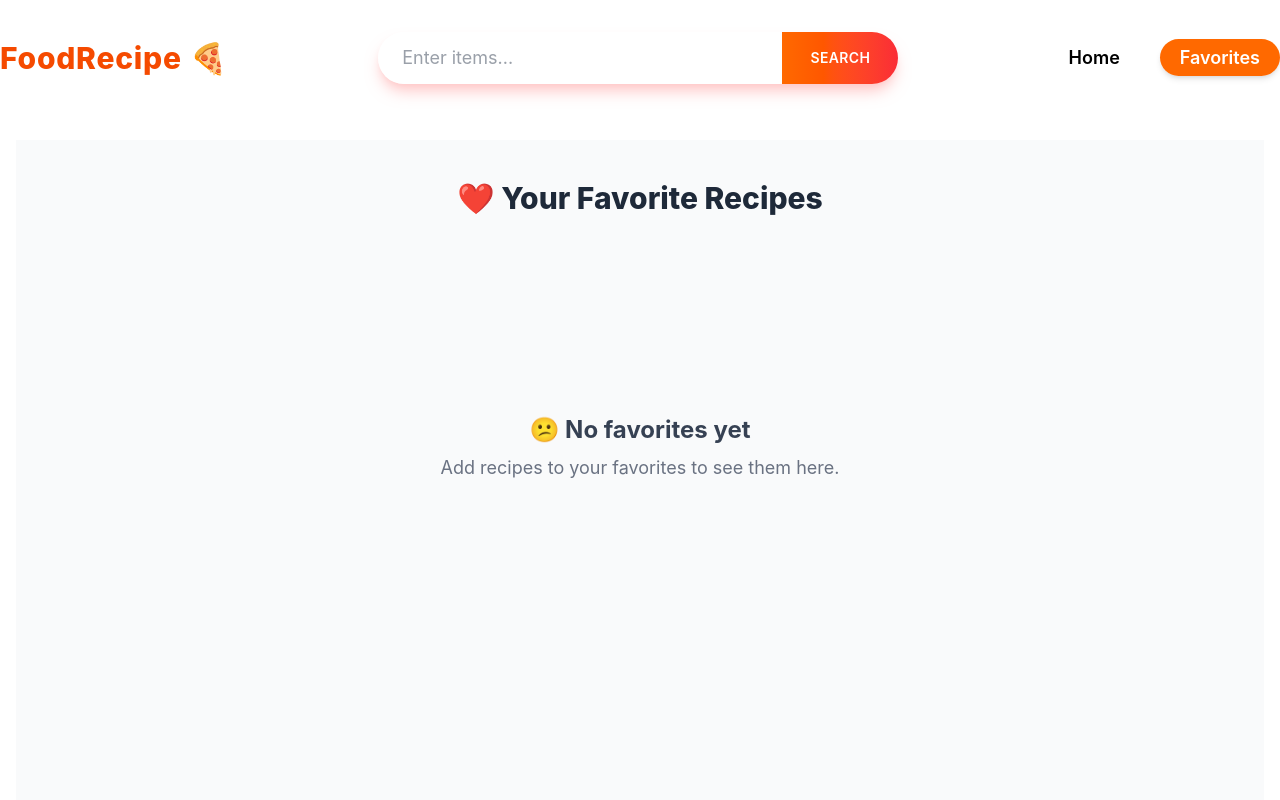
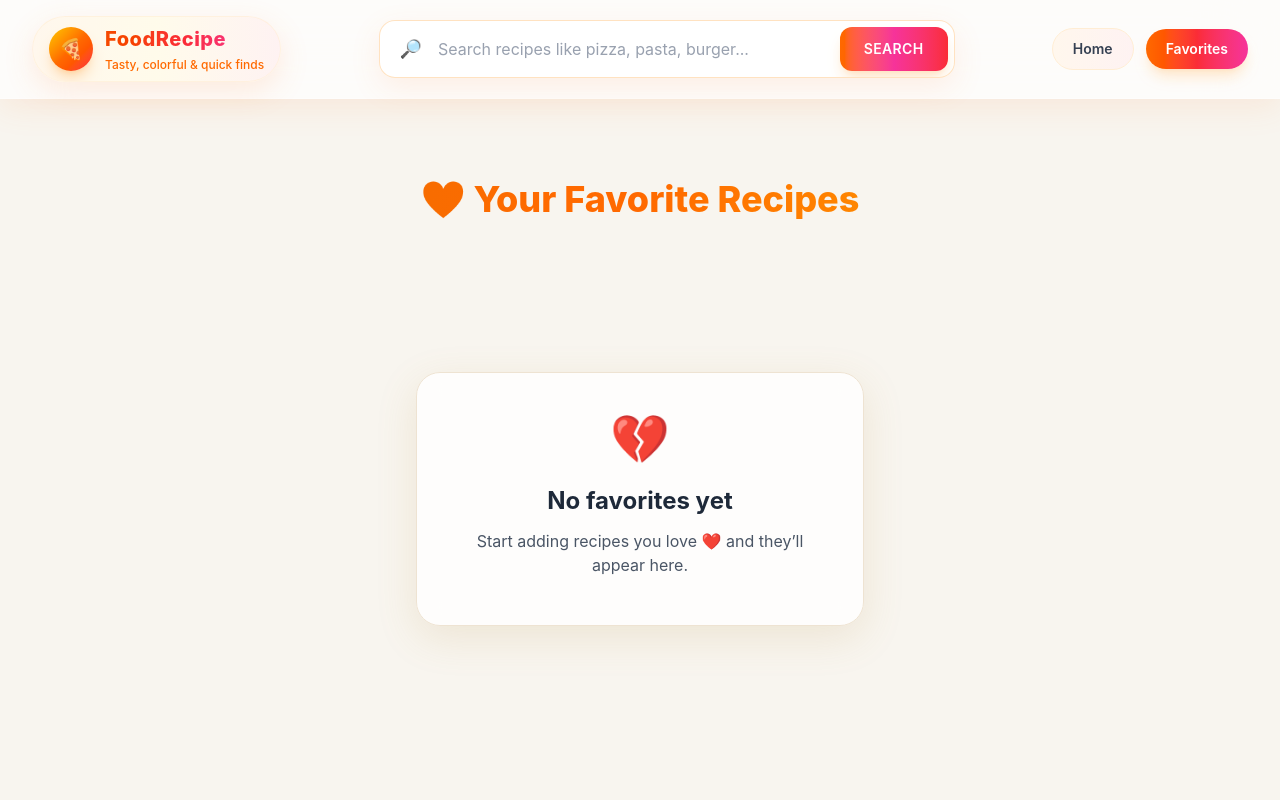
Before and after one commit to Amitun-dot/Food-Recipe-Application, a React (Vite) app: page /favorites in a window 1280 px wide. Shown: the top 800 px of the page. Built offline with nearby package versions, Linux system fonts and the light colour scheme.

Commit message:
some Ui chnage

```diff
--- a/src/App.css
+++ /dev/null
@@ -1,38 +0,0 @@
-.App {
-  text-align: center;
-}
-
-.App-logo {
-  height: 40vmin;
-  pointer-events: none;
-}
-
-@media (prefers-reduced-motion: no-preference) {
-  .App-logo {
-    animation: App-logo-spin infinite 20s linear;
-  }
-}
-
-.App-header {
-  background-color: #282c34;
-  min-height: 100vh;
-  display: flex;
-  flex-direction: column;
-  align-items: center;
-  justify-content: center;
-  font-size: calc(10px + 2vmin);
-  color: white;
-}
-
-.App-link {
-  color: #61dafb;
-}
-
-@keyframes App-logo-spin {
-  from {
-    transform: rotate(0deg);
-  }
-  to {
-    transform: rotate(360deg);
-  }
-}
--- a/src/App.jsx
+++ b/src/App.jsx
@@ -1,4 +1,3 @@
-import "./App.css";
 import { Routes, Route } from "react-router-dom";
 import Navbar from "./components/navbar";
 import Home from "./pages/home";
@@ -7,17 +6,19 @@ import Details from "./pages/details";
 
 function App() {
   return (
-    <div className="min-h-screen bg-white text-gray-600 text-lg">
+    <div className="min-h-screen bg-[#f8f5ef] text-gray-700 text-base sm:text-lg">
+
+      {/* Navbar */}
       <Navbar />
 
-      {/* Global page container */}
-      <div className="max-w-7xl mx-auto px-4 py-6">
+      {/* Main Content */}
+      <main className="max-w-7xl mx-auto px-4 py-6 sm:py-8">
         <Routes>
           <Route path="/" element={<Home />} />
           <Route path="/favorites" element={<Favorites />} />
           <Route path="/recipe-item/:id" element={<Details />} />
         </Routes>
-      </div>
+      </main>
     </div>
   );
 }
--- a/src/components/navbar/index.jsx
+++ b/src/components/navbar/index.jsx
@@ -3,106 +3,72 @@ import { NavLink } from "react-router-dom";
 import { GlobalContext } from "../../context";
 
 export default function Navbar() {
-  const { searchParam, setSearchParam , handleSubmit } = useContext(GlobalContext);
-
-  console.log(searchParam);
+  const { searchParam, setSearchParam, handleSubmit } =
+    useContext(GlobalContext);
 
   return (
-    <nav className="flex justify-between items-center py-8 container mx-auto flex-col lg:flex-row gap-5 lg:gap-0">
-      <h2 className="text-3xl font-extrabold tracking-wide">
+    <header className="sticky top-0 z-50 w-full border-b border-white/30 bg-white/70 backdrop-blur-2xl shadow-[0_8px_30px_rgba(255,140,66,0.12)]">
+      <nav className="container mx-auto flex flex-col gap-5 px-4 py-4 lg:flex-row lg:items-center lg:justify-between lg:px-8">
+        {/* Logo */}
+        <div className="flex items-center justify-center lg:justify-start">
           <NavLink
             to="/"
-  className="
-    inline-flex
-    items-center
-    gap-2
-    text-orange-600
-    font-extrabold
-    relative
-    after:absolute
-    after:left-0
-    after:-bottom-1
-    after:h-[2px]
-    after:w-0
-    after:bg-orange-500
-    after:transition-all
-    after:duration-300
-    hover:after:w-full
-  "
+            className="group relative inline-flex items-center gap-3 overflow-hidden rounded-full border border-orange-100/60 bg-gradient-to-r from-orange-50 via-amber-50 to-red-50 px-4 py-2 shadow-[0_10px_30px_rgba(255,140,66,0.16)] transition-all duration-500 hover:-translate-y-0.5 hover:shadow-[0_16px_40px_rgba(255,99,71,0.22)]"
           >
-  <span>FoodRecipe</span>
-  <span className="leading-none">🍕</span>
+            <span className="absolute inset-0 bg-gradient-to-r from-orange-400/0 via-pink-400/10 to-red-400/0 opacity-0 transition-opacity duration-500 group-hover:opacity-100" />
+
+            <span className="relative flex h-11 w-11 items-center justify-center rounded-full bg-gradient-to-br from-yellow-400 via-orange-500 to-red-500 text-xl shadow-lg shadow-orange-300/50 transition-transform duration-500 group-hover:rotate-6 group-hover:scale-110">
+              🍕
+            </span>
+
+            <div className="relative flex flex-col leading-none">
+              <span className="bg-gradient-to-r from-orange-600 via-red-500 to-pink-500 bg-clip-text text-lg font-extrabold tracking-wide text-transparent sm:text-xl">
+                FoodRecipe
+              </span>
+              <span className="mt-1 text-[11px] font-medium text-orange-500 sm:text-xs">
+                Tasty, colorful & quick finds
+              </span>
+            </div>
           </NavLink>
+        </div>
 
+        {/* Search */}
+        <form
+          onSubmit={handleSubmit}
+          className="order-3 w-full lg:order-2 lg:max-w-xl"
+        >
+          <div className="group flex w-full items-center overflow-hidden rounded-2xl border border-orange-200/70 bg-white/85 shadow-[0_10px_30px_rgba(255,140,66,0.12)] transition-all duration-500 focus-within:-translate-y-0.5 focus-within:border-orange-300 focus-within:shadow-[0_16px_40px_rgba(255,115,80,0.18)]">
+            <div className="pl-4 text-lg sm:pl-5">🔎</div>
 
-</h2>
-
-
-  <form onSubmit={handleSubmit} className="w-full flex justify-center px-2">
-  <div
-    className="
-      flex
-      w-full
-      max-w-[520px]
-      bg-white/80
-      rounded-full
-      shadow-lg shadow-red-200
-      overflow-hidden
-      focus-within:ring-2
-      focus-within:ring-red-300
-    "
-  >
             <input
               type="text"
               name="search"
               value={searchParam}
               onChange={(e) => setSearchParam(e.target.value)}
-      placeholder="Enter items..."
-      className="
-        flex-1
-        min-w-0
-        px-4 sm:px-6
-        py-3
-        outline-none
-        bg-transparent
-        text-gray-700
-      "
+              placeholder="Search recipes like pizza, pasta, burger..."
+              className="flex-1 bg-transparent px-3 py-3.5 text-sm text-gray-700 outline-none placeholder:text-gray-400 sm:px-4 sm:text-base"
             />
 
             <button
               type="submit"
-      className="
-        px-4 sm:px-7
-        py-3
-        bg-gradient-to-r from-orange-500 to-red-500
-        text-white
-        font-semibold
-        uppercase text-xs sm:text-sm
-        tracking-wide
-        transition-all duration-300
-        hover:from-red-500 hover:to-orange-500
-        active:scale-95
-        whitespace-nowrap
-      "
+              className="m-1.5 rounded-xl bg-gradient-to-r from-orange-500 via-pink-500 to-red-500 px-4 py-3 text-xs font-semibold uppercase tracking-wide text-white shadow-lg shadow-orange-200/60 transition-all duration-300 hover:scale-[1.04] hover:shadow-xl active:scale-95 sm:px-6 sm:text-sm"
             >
               Search
             </button>
           </div>
         </form>
 
-
-
-      <ul className="flex gap-5">
+        {/* Nav Links */}
+        <ul className="order-2 flex flex-wrap items-center justify-center gap-3 lg:order-3 lg:justify-end">
           <li>
             <NavLink
               to="/"
               end
               className={({ isActive }) =>
-        `px-5 py-2 rounded-full font-semibold transition-all duration-300
-        ${
+                `inline-flex items-center rounded-full px-5 py-2.5 text-sm font-semibold transition-all duration-300 ${
                   isActive
-            ? "bg-orange-500 text-white shadow-md"
-            : "text-black hover:bg-orange-100"
+                    ? "bg-gradient-to-r from-orange-500 via-red-500 to-pink-500 text-white shadow-lg shadow-orange-200/60"
+                    : "border border-orange-100 bg-gradient-to-r from-orange-50 to-red-50 text-gray-700 hover:-translate-y-0.5 hover:bg-gradient-to-r hover:from-orange-100 hover:to-pink-100 hover:text-orange-600 hover:shadow-md"
                 }`
               }
             >
@@ -114,11 +80,10 @@ import { GlobalContext } from "../../context";
             <NavLink
               to="/favorites"
               className={({ isActive }) =>
-        `px-5 py-2 rounded-full font-semibold transition-all duration-300
-        ${
+                `inline-flex items-center rounded-full px-5 py-2.5 text-sm font-semibold transition-all duration-300 ${
                   isActive
-            ? "bg-orange-500 text-white shadow-md"
-            : "text-black hover:bg-orange-100"
+                    ? "bg-gradient-to-r from-orange-500 via-red-500 to-pink-500 text-white shadow-lg shadow-orange-200/60"
+                    : "border border-orange-100 bg-gradient-to-r from-orange-50 to-red-50 text-gray-700 hover:-translate-y-0.5 hover:bg-gradient-to-r hover:from-orange-100 hover:to-pink-100 hover:text-orange-600 hover:shadow-md"
                 }`
               }
             >
@@ -126,7 +91,7 @@ import { GlobalContext } from "../../context";
             </NavLink>
           </li>
         </ul>
-
       </nav>
+    </header>
   );
 }
--- a/src/context/index.jsx
+++ b/src/context/index.jsx
@@ -1,4 +1,4 @@
-import { createContext, useState } from "react";
+import { createContext, useEffect, useState } from "react";
 import { useNavigate } from "react-router-dom";
 
 export const GlobalContext = createContext(null);
@@ -8,59 +8,70 @@ export default function GlobalState({ children }) {
   const [loading, setLoading] = useState(false);
   const [recipeList, setRecipeList] = useState([]);
   const [recipeDetailsData, setRecipeDetailsData] = useState(null);
-  const [favoritesList, setFavoritesList] = useState([])
+  const [favoritesList, setFavoritesList] = useState(() => {
+    const savedFavorites = localStorage.getItem("favorites");
+    return savedFavorites ? JSON.parse(savedFavorites) : [];
+  });
 
-  const navigate = useNavigate()
+  const navigate = useNavigate();
+
+  useEffect(() => {
+    localStorage.setItem("favorites", JSON.stringify(favoritesList));
+  }, [favoritesList]);
 
   async function handleSubmit(event) {
     event.preventDefault();
+
+    if (!searchParam.trim()) return;
+
     try {
+      setLoading(true);
+
       const res = await fetch(
         `https://forkify-api.herokuapp.com/api/v2/recipes?search=${searchParam}`
       );
 
       const data = await res.json();
+
       if (data?.data?.recipes) {
-        setRecipeList(data?.data?.recipes);
-        setLoading(false);
+        setRecipeList(data.data.recipes);
         setSearchParam("");
-        navigate('/')
+        navigate("/");
       }
     } catch (e) {
       console.log(e);
+    } finally {
       setLoading(false);
-      setSearchParam("");
     }
   }
 
-  function handleAddToFavorite(getCurrentItem){
-    console.log(getCurrentItem);
+  function handleAddToFavorite(getCurrentItem) {
     let cpyFavoritesList = [...favoritesList];
-    const index = cpyFavoritesList.findIndex(item=> item.id === getCurrentItem.id)
+    const index = cpyFavoritesList.findIndex(
+      (item) => item.id === getCurrentItem.id
+    );
 
-    if(index === -1) {
-      cpyFavoritesList.push(getCurrentItem)
+    if (index === -1) {
+      cpyFavoritesList.push(getCurrentItem);
     } else {
-      cpyFavoritesList.splice(index)
+      cpyFavoritesList.splice(index, 1);
     }
 
-    setFavoritesList(cpyFavoritesList)
+    setFavoritesList(cpyFavoritesList);
   }
-
-  console.log(favoritesList, 'favoritesList');
 
   return (
     <GlobalContext.Provider
       value={{
         searchParam,
+        setSearchParam,
         loading,
         recipeList,
-        setSearchParam,
-        handleSubmit,
         recipeDetailsData,
         setRecipeDetailsData,
+        favoritesList,
+        handleSubmit,
         handleAddToFavorite,
-        favoritesList
       }}
     >
       {children}
--- a/src/pages/favorites/index.jsx
+++ b/src/pages/favorites/index.jsx
@@ -6,9 +6,15 @@ export default function Favorites() {
   const { favoritesList } = useContext(GlobalContext);
 
   return (
-    <div className="min-h-screen bg-gray-50 py-10">
+    <div className="min-h-screen bg-[#f8f5ef] py-12">
       <div className="container mx-auto px-4">
-        <h2 className="text-2xl lg:text-3xl font-extrabold text-gray-800 mb-8 text-center">
+
+        {/* Heading */}
+        <h2 className="
+          text-3xl lg:text-4xl font-extrabold text-center mb-10
+          bg-gradient-to-r from-amber-600 via-orange-500 to-yellow-500
+          bg-clip-text text-transparent
+        ">
           ❤️ Your Favorite Recipes
         </h2>
 
@@ -19,13 +25,27 @@ export default function Favorites() {
             ))}
           </div>
         ) : (
-          <div className="flex flex-col items-center justify-center min-h-[50vh] text-center">
-            <h3 className="text-xl lg:text-2xl font-bold text-gray-700">
-              😕 No favorites yet
-            </h3>
-            <p className="mt-2 text-gray-500">
-              Add recipes to your favorites to see them here.
-            </p>
+          <div className="flex items-center justify-center min-h-[60vh] px-4">
+
+            {/* Empty State Card */}
+            <div className="
+              flex flex-col items-center text-center
+              rounded-3xl bg-white/80 backdrop-blur-md
+              border border-[#eee3d2]
+              shadow-[0_12px_40px_rgba(180,140,60,0.15)]
+              px-10 py-12 max-w-md
+            ">
+              <div className="text-5xl mb-4 animate-bounce">💔</div>
+
+              <h3 className="text-2xl font-bold text-gray-800">
+                No favorites yet
+              </h3>
+
+              <p className="mt-3 text-gray-600 text-base">
+                Start adding recipes you love ❤️
+                and they’ll appear here.
+              </p>
+            </div>
           </div>
         )}
       </div>
```
Also changed, not shown: src/SetupTests.jsx (deleted, +0 -2 lines), src/components/recipe-item/index.jsx (+34 -31 lines), src/pages/details/index.jsx (+64 -26 lines), src/pages/home/index.jsx (+34 -14 lines). Lines whose indentation alone changed are shown as unchanged.
